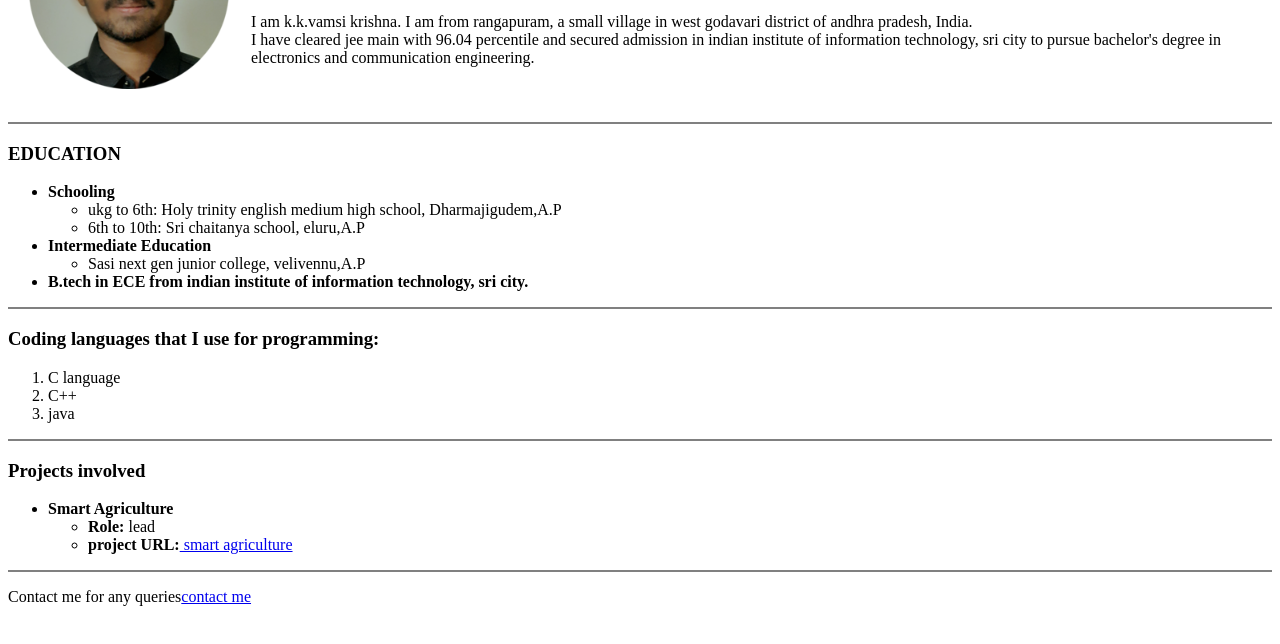
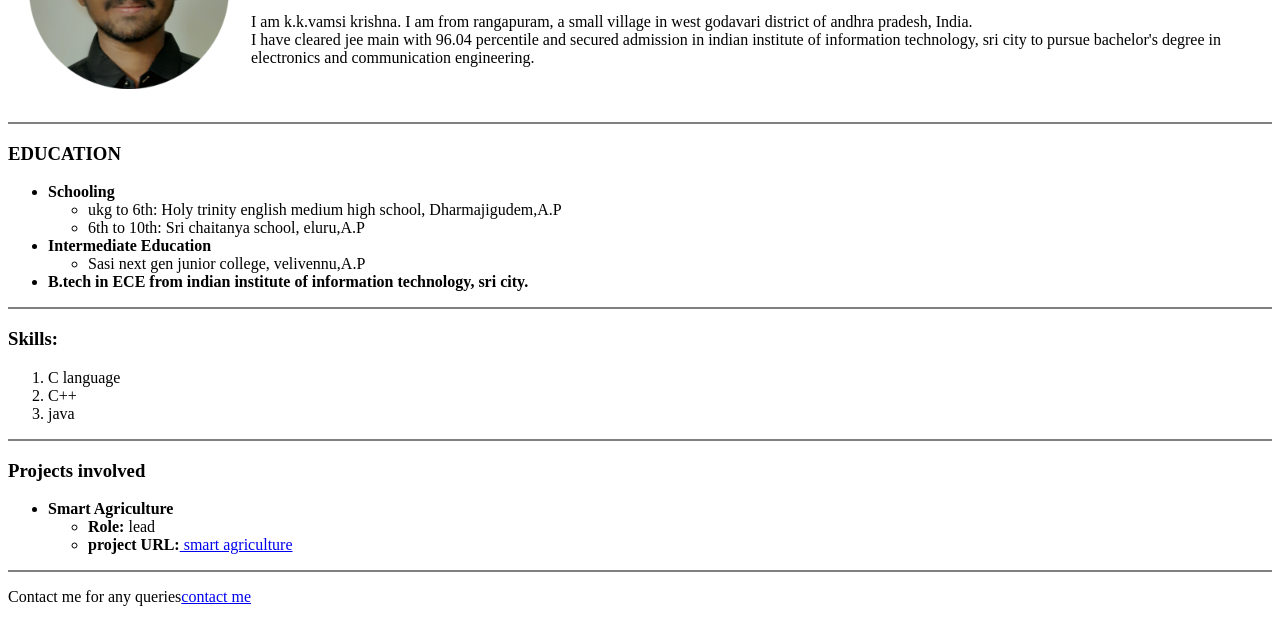
Before and after one commit to vamsi-krishna9/vamsi, a plain HTML site: page index.html in a window 1280 px wide. Shown: the part 140-784 px from the top of the page. Drawn offline with Linux system fonts and the light colour scheme.

Commit message:
Update index.html

```diff
--- a/index.html
+++ b/index.html
@@ -41,7 +41,7 @@
     </li>
     </ul>
     <hr noshade />
-    <h3>Coding languages that I use for programming:</h3>
+    <h3>Skills:</h3>
     <ol>
       <li>C language</li>
       <li>C++</li>
```
